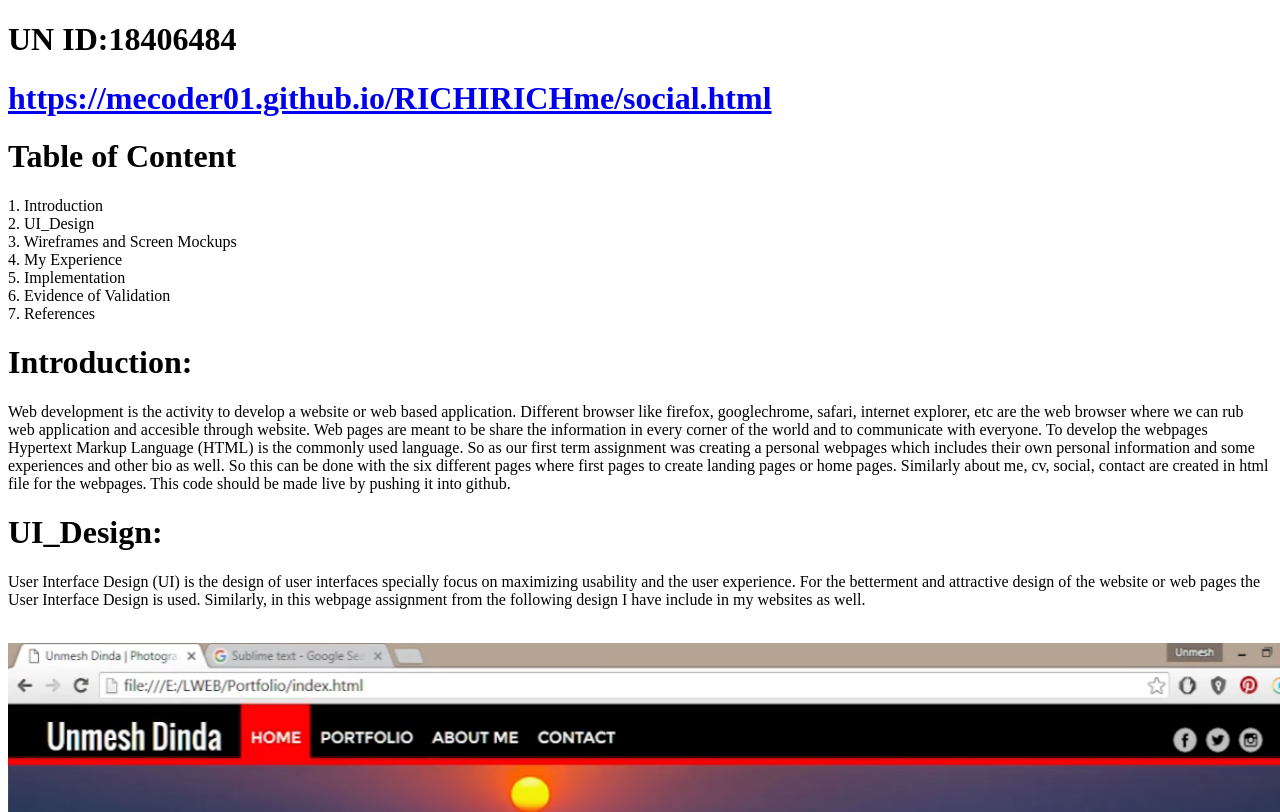
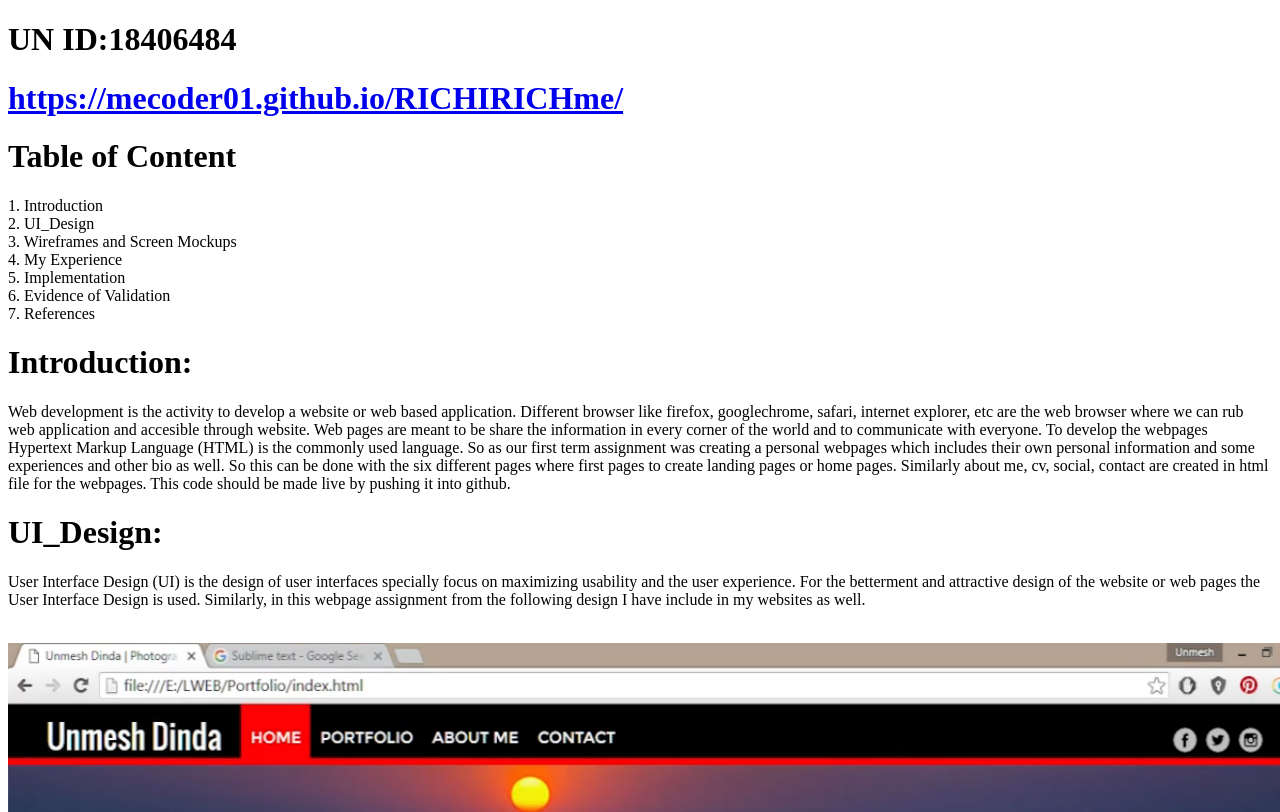
Before and after one commit to mecoder01/RICHIRICHme, a plain HTML site: page modelgp.html in a window 1280 px wide. Shown: the top 812 px of the page. Drawn offline with nearby package versions, Linux system fonts and the light colour scheme.

Commit message:
link added

```diff
--- a/modelgp.html
+++ b/modelgp.html
@@ -12,7 +12,7 @@
 </head>
 <body>
 	<h1>UN ID:18406484</h1>
-	<a href="https://mecoder01.github.io/RICHIRICHme/social.html"><h1>https://mecoder01.github.io/RICHIRICHme/social.html</h1></a>
+	<a href="https://mecoder01.github.io/RICHIRICHme/"><h1>https://mecoder01.github.io/RICHIRICHme/</h1></a>
 <h1>Table of Content</h1>
 1. Introduction<br>
 2. UI_Design<br>
```
